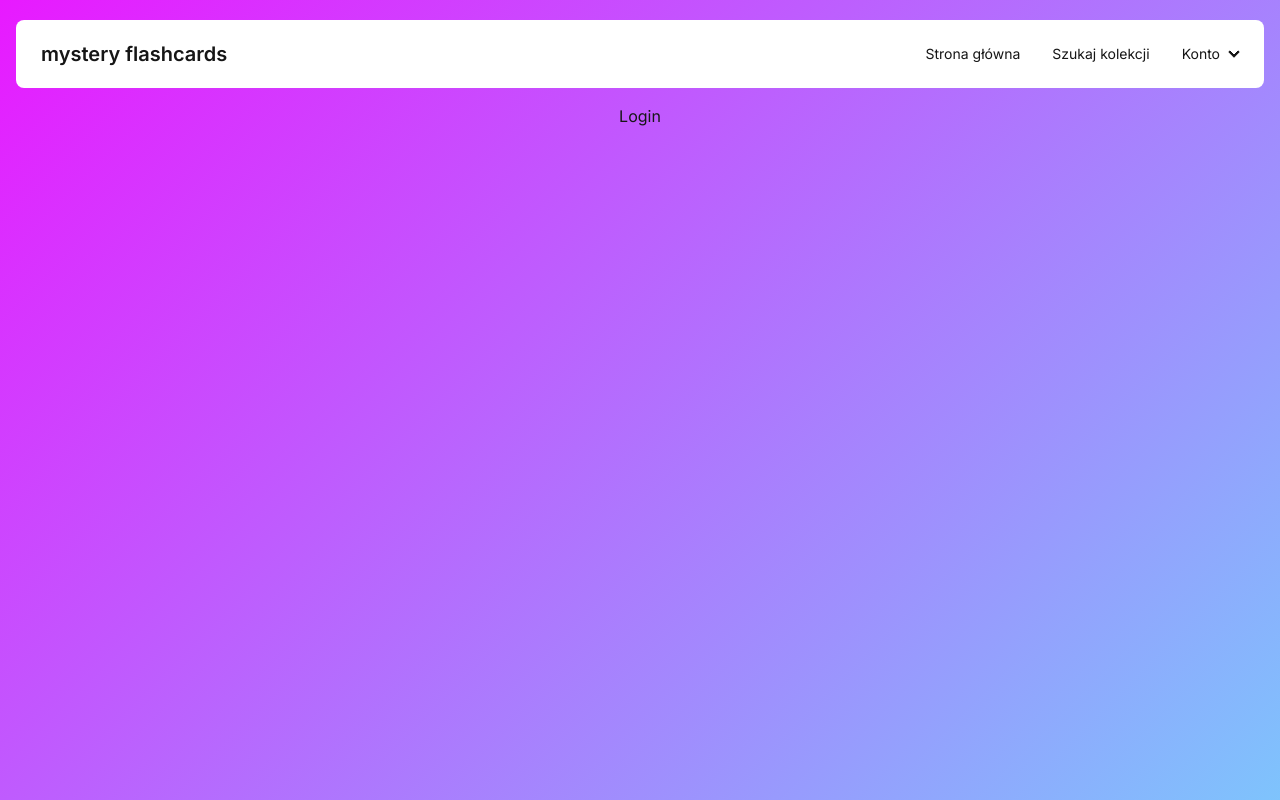
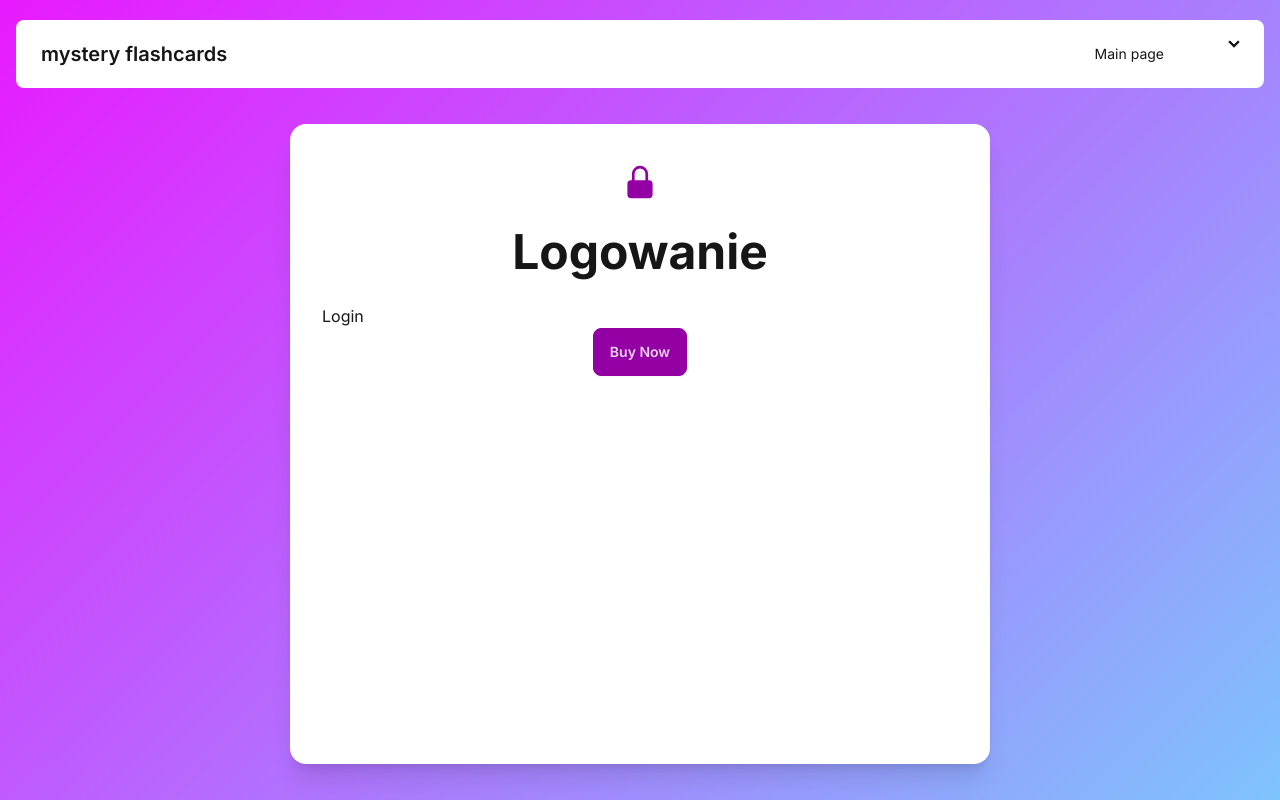
Before and after one commit to mk1808/Mystery-flashcards, a Next.js app in the folder mystery-flashcards/: page /en/login in a window 1280 px wide. Shown: the top 800 px of the page. Built offline with nearby package versions, Linux system fonts and the light colour scheme.

Commit message:
feature #27: login register card layout

```diff
--- /dev/null
+++ b/mystery-flashcards/app/[locale]/(auth)/layout.tsx
@@ -0,0 +1,13 @@
+import Card from "@/components/Card";
+import AuthTitle from "@/components/auth/AuthTitle";
+
+export default function AuthLayout({ children, params }: any) {
+
+    return (
+        <div className="my-5">
+            <Card title={<AuthTitle/>}>
+                {children}
+            </Card>
+        </div>
+    )
+}
--- a/mystery-flashcards/app/[locale]/(auth)/login/page.tsx
+++ b/mystery-flashcards/app/[locale]/(auth)/login/page.tsx
@@ -2,6 +2,11 @@ import React from 'react'
 
 export default function Login() {
   return (
-    <div>Login</div>
+    <div>
+      Login
+      <div className="card-actions justify-center">
+        <button className="btn btn-primary">Buy Now</button>
+      </div>
+    </div>
   )
 }
--- a/mystery-flashcards/app/[locale]/(auth)/register/page.tsx
+++ b/mystery-flashcards/app/[locale]/(auth)/register/page.tsx
@@ -2,6 +2,11 @@ import React from 'react'
 
 export default function Register() {
   return (
-    <div>Register</div>
+    <div>
+      Register
+      <div className="card-actions justify-center">
+        <button className="btn btn-primary">Buy Now</button>
+      </div>
+    </div>
   )
 }
--- /dev/null
+++ b/mystery-flashcards/components/Card.tsx
@@ -0,0 +1,14 @@
+import React from 'react'
+
+function Card({ children, title }: { children: any, title:any }) {
+    return (
+        <div className="card w-[700px] h-[80vh] bg-base-100 shadow-xl">
+            <div className="card-body">
+                {title}
+                {children}
+            </div>
+        </div>
+    )
+}
+
+export default Card
--- a/mystery-flashcards/components/Header.tsx
+++ b/mystery-flashcards/components/Header.tsx
@@ -1,25 +1,27 @@
+import { getDictionary } from '@/dictionaries/dictionaries';
 import Link from 'next/link'
 import React from 'react'
 
-function Header({ locale }:  { locale: string }) {
+async function Header({ locale }:  { locale: string }) {
+    const dictionary = await getDictionary(locale);
     const mainMenuElements = [
         {
-            name: "Strona główna",
+            name: dictionary.common.mainPage,
             link: `/${locale}`
         },
         {
-            name: "Szukaj kolekcji",
+            name: dictionary.common.searchSets,
             link: `/${locale}#search-sets`
         },
     ]
 
     const nestedMenuElements = [
         {
-            name: "Zaloguj",
+            name: dictionary.common.login,
             link: `/${locale}/login`
         },
         {
-            name: "Zarejestruj",
+            name: dictionary.common.register,
             link: `/${locale}/register`
         },
     ]
@@ -35,7 +37,7 @@ function Header({ locale }:  { locale: string }) {
                         <li>
                             <details>
                                 <summary>
-                                    Konto
+                                    {dictionary.common.account}
                                 </summary>
                                 <ul className="p-2 bg-base-100 rounded-t-none">
                                     {nestedMenuElements.map(renderMenuElement)}
--- /dev/null
+++ b/mystery-flashcards/components/auth/AuthTitle.tsx
@@ -0,0 +1,18 @@
+'use client'
+import { LockClosedIcon } from '@heroicons/react/20/solid'
+import React from 'react'
+import Title from '../common/Title'
+import { usePathname } from 'next/navigation'
+
+function AuthTitle() {
+    const pathname = usePathname();
+    const title = pathname.includes("login")?"Logowanie":"Rejestracja";
+    return (
+        <div className="flex flex-col justify-around items-center h-[140px]">
+            <LockClosedIcon className="h-9 w-9 text-primary" />
+            <Title text={title}></Title>
+        </div>
+    )
+}
+
+export default AuthTitle
--- /dev/null
+++ b/mystery-flashcards/components/common/Title.tsx
@@ -0,0 +1,9 @@
+import React from 'react'
+
+function Title({text}:{text:string}) {
+  return (
+    <h1 className="text-5xl font-bold text-center my-3">{text}</h1>
+  )
+}
+
+export default Title
--- a/mystery-flashcards/dictionaries/pl.json
+++ b/mystery-flashcards/dictionaries/pl.json
@@ -1,5 +1,9 @@
 {
     "common": {
-        "mainPage": "Strona główna"
+        "mainPage": "Strona główna",
+        "searchSets":"Szukaj kolekcji",
+        "login":"Zaloguj",
+        "register":"Zarejestruj",
+        "account":"Konto"
     }
 }
```
